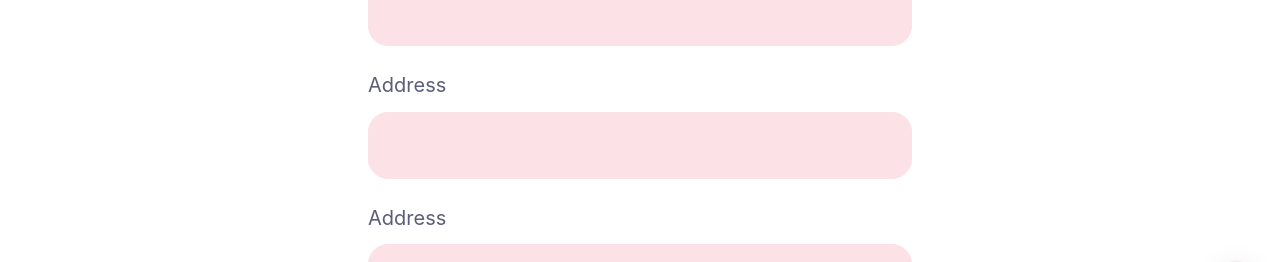
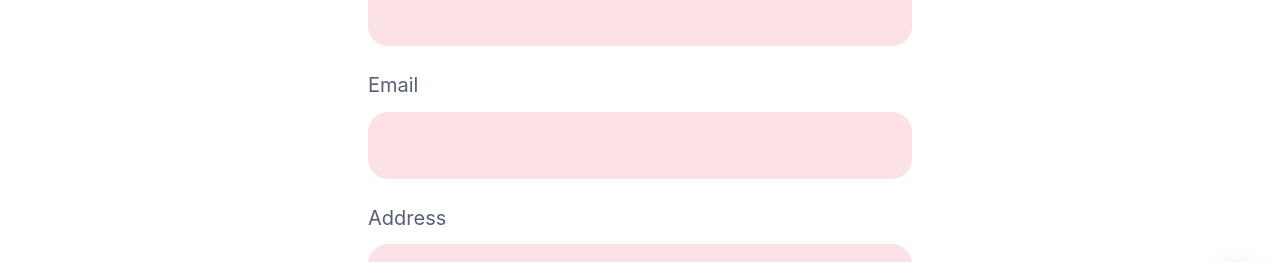
Before and after one commit to Hsieh-Lemon/smt-store, a React (Vite) app: page /auth/profile in a window 1280 px wide. Shown: the part 451-713 px from the top of the page. Built offline with nearby package versions, Linux system fonts and the light colour scheme.

Commit message:
fix error

```diff
--- a/src/components/NavBar2/index.jsx
+++ b/src/components/NavBar2/index.jsx
@@ -33,6 +33,7 @@ export default function NavBar2() {
       };
     const settings = {
         focusOnSelect: true,
+        dots:false,
         infinite: true,
         slidesToShow: 4,
         slidesToScroll: 1,
--- a/src/components/ProfileCard/index.jsx
+++ b/src/components/ProfileCard/index.jsx
@@ -132,20 +132,22 @@ const ProfileCard = ({ redirect }) => {
 
 
                         <Input
-                            className={styles.inputbox} placeholder={userInfo.email}
+                            className={styles.inputbox} placeholder={userInfo.name}
                         />
                     </Form.Item>
-                    <h4 style={{ fontSize: "20px", fontWeight: "400" }}>Address</h4>
+                    </div>
+                    <div>
+                    <h4 style={{ fontSize: "20px", fontWeight: "400" }}>Email</h4>
                     <Form.Item
-                        name="adrs"
+                        name="email"
                         rules={[
                             {
                                 required: true,
-                                message: "Please input your Address",
+                                message: "Please input your Email",
                             },
                             {
                                 type: "string",
-                                message: "The input is not valid Address!",
+                                message: "The input is not valid Email!",
                             },
                         ]}
 
@@ -160,7 +162,7 @@ const ProfileCard = ({ redirect }) => {
                 <div>
                     <h4 style={{ fontSize: "20px", fontWeight: "400" }}>Address</h4>
                     <Form.Item
-                        name="address"
+                        name="adrs"
                         rules={[
                             {
                                 required: true,
--- a/src/pages/Category.jsx
+++ b/src/pages/Category.jsx
@@ -9,8 +9,9 @@ import NavBar2 from '../components/NavBar2'
 import Dropdown from '../components/DropDown';
 import ProductList from "../components/ProductList";
 import { useState } from 'react';
-import {useProductsByCategory } from '../react-query';
-import { useQueries } from 'react-query';
+import { useProductsByCategory } from '../react-query';
+
+
 
 
 function Shop() {
@@ -33,7 +34,6 @@ function Shop() {
 
         <div className="mainLayout">
 
-            <Header className="layoutHeader" />
             <Helmet>
                 <title>SHOP</title>
                 <style>{`
@@ -42,18 +42,20 @@ function Shop() {
                 color: ${colorTextBase}
                 }
             `}</style></Helmet>
-            <div className="layoutContent container">
+            <Header className="layoutHeader" />
+            <div className="layoutContent">
+                <div className="title">
+                    <title style={{ color: colorTextBase }}>SHOP</title>
 
-                <title>SHOP</title>
-
-                <Search />
-                <NavBar2 />
-                <Dropdown />
+                    <Search />
+                    <NavBar2 />
+                    <Dropdown />
+                </div>
                 <ProductList products={products} posts={currentPosts} />
                 {/* onChange={(page,pageSize)=>{setCurrentPage(page)}} */}
-
-                <Pagination defaultCurrent={1} postsPerPage={postsPerPage} total={50} />
-
+                <div className="title">
+                    <Pagination defaultCurrent={1} postsPerPage={postsPerPage} total={50} />
+                </div>
             </div>
             <Footer className="layoutFooter" />
 
```
